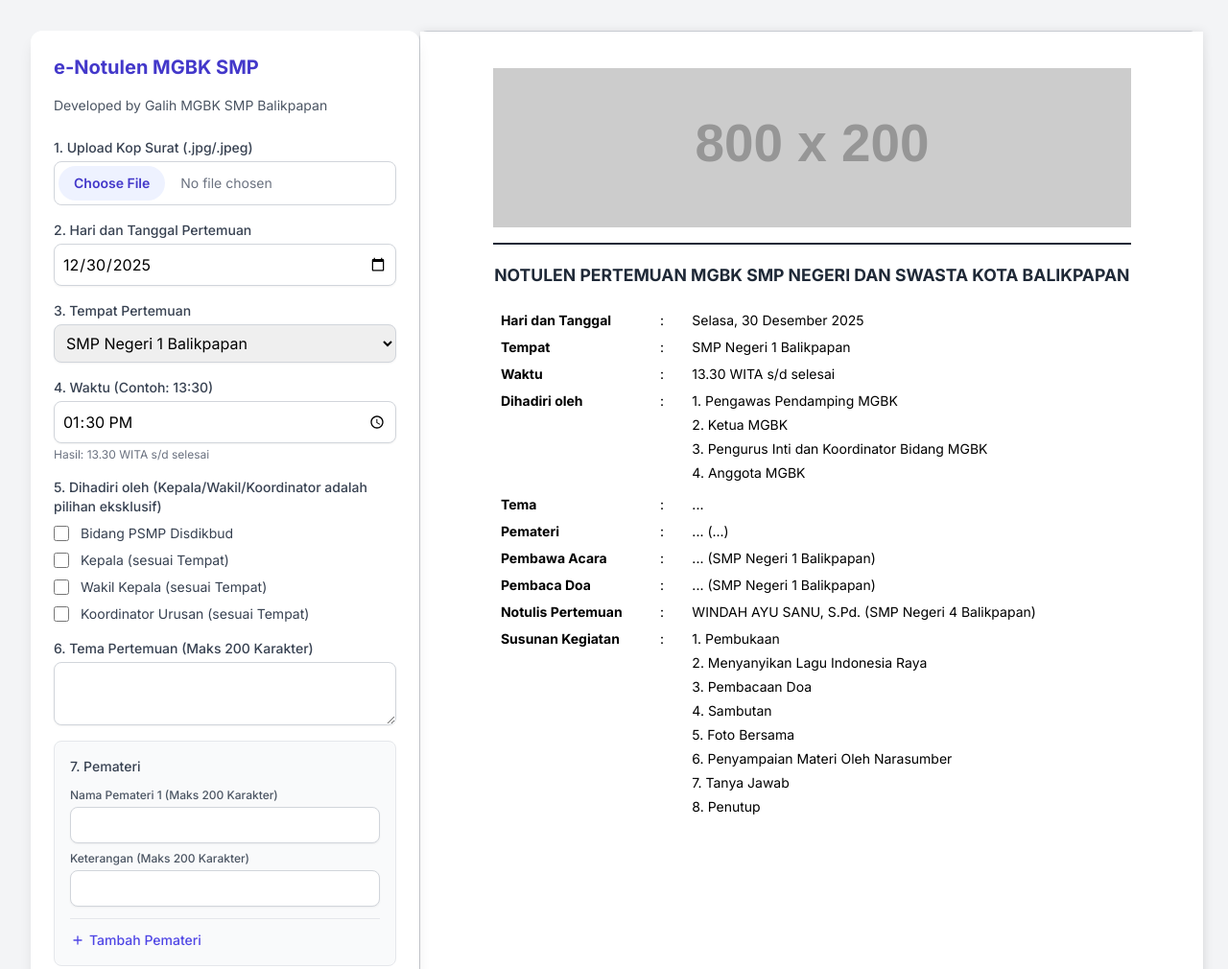
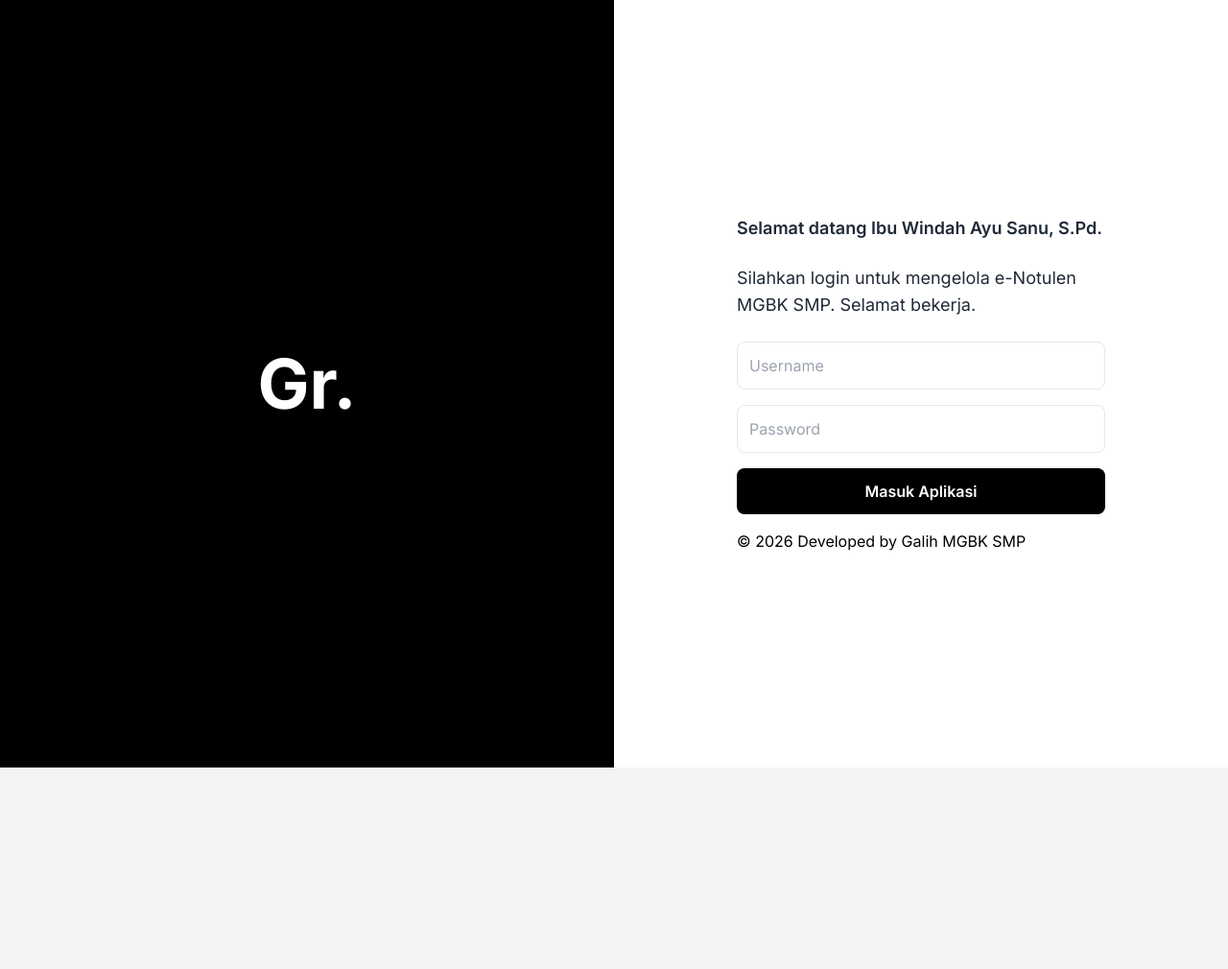
Before and after one commit to galih-ai/e-Notulen, a plain HTML site: page index.html in a window 1280 px wide. Shown: the top 1010 px of the page at 96% size. After the commit the page ends 800 px from the top, so only its background shows below. Drawn offline with nearby package versions, Linux system fonts and the light colour scheme; placeholder pictures from the web are drawn by us.

Commit message:
index + login.html

```diff
--- a/index.html
+++ b/index.html
@@ -242,6 +242,76 @@ td.uraian {
 
 </style>
 </head>
+<body class="bg-gray-100 min-h-screen">
+
+<!-- ================= LANDING PAGE ================= -->
+<div id="landingPage" class="w-screen h-screen flex">
+
+    <!-- KIRI HITAM -->
+    <div class="w-1/2 bg-black flex items-center justify-center">
+        <h1 class="text-white text-7xl font-bold">Gr.</h1>
+    </div>
+
+    <!-- KANAN PUTIH -->
+    <div class="w-1/2 bg-white flex items-center justify-center">
+        <div class="w-full max-w-sm">
+
+            <h2 class="text-lg font-semibold text-gray-800 mb-6">
+                Selamat datang Ibu Windah Ayu Sanu, S.Pd.
+            </h2>
+            <h2 class="text-lg text-gray-800 mb-6">
+                Silahkan login untuk mengelola e-Notulen MGBK SMP. Selamat bekerja.
+            </h2>
+
+            <div class="space-y-4">
+                <input
+                    id="username"
+                    type="text"
+                    placeholder="Username"
+                    class="w-full border rounded-lg p-3"
+                />
+
+                <input
+                    id="password"
+                    type="password"
+                    placeholder="Password"
+                    class="w-full border rounded-lg p-3"
+                />
+
+                <button
+                    onclick="login()"
+                    class="w-full bg-black text-white py-3 rounded-lg font-semibold hover:bg-gray-800"
+                >
+                    Masuk Aplikasi
+                </button>
+<div className="mt-8 pt-6 border-t border-slate-100 text-center text-[9px] text-slate-400">
+  <span>&copy; 2026</span>
+  <span className="ml-2">Developed by Galih MGBK SMP</span>
+</div>
+                <p id="loginError" class="text-red-600 text-sm hidden">
+                    Username atau password salah
+                </p>
+            </div>
+        </div>
+    </div>
+
+</div>
+
+<!-- ================= APLIKASI e-NOTULEN ================= -->
+<div id="appPage" class="hidden">
+
+    <!-- TOMBOL LOGOUT -->
+    <div class="w-full bg-gray-800 text-white px-6 py-3 flex justify-between items-center">
+        <span class="font-semibold">e-Notulen MGBK SMP</span>
+        <button
+            onclick="logout()"
+            class="bg-red-600 px-4 py-2 rounded-lg hover:bg-red-700"
+        >
+            Logout
+        </button>
+    </div>
+
+<!-- ================= APLIKASI e-NOTULEN ================= -->
 <body class="bg-gray-100 min-h-screen p-4 sm:p-8">
 
     <div class="max-w-7xl mx-auto flex flex-col lg:flex-row gap-0">
@@ -249,7 +319,7 @@ td.uraian {
         <!-- Panel Input (Kiri) -->
         <div class="input-panel w-full lg:w-1/3 bg-white p-6 rounded-xl shadow-lg h-full sticky top-8">
             <h2 class="text-xl font-bold mb-4 text-indigo-700">e-Notulen MGBK SMP</h2>
-            <p class="text-sm text-gray-600 mb-6">Developed by Galih MGBK SMP Balikpapan</p>
+            <p class="text-sm text-gray-600 mb-6">Form Pengisian</p>
 
             <!-- FORM START -->
             <form id="notulenForm" class="space-y-4">
@@ -1151,5 +1221,29 @@ function renderPengesahan() {
         };
 
     </script>
+<script>
+function login() {
+    const user = document.getElementById('username').value;
+    const pass = document.getElementById('password').value;
+    const error = document.getElementById('loginError');
+
+    if (user === 'Sekretaris_Andalan' && pass === 'W1nd4h') {
+        document.getElementById('landingPage').classList.add('hidden');
+        document.getElementById('appPage').classList.remove('hidden');
+        error.classList.add('hidden');
+    } else {
+        error.classList.remove('hidden');
+    }
+}
+
+function logout() {
+    document.getElementById('appPage').classList.add('hidden');
+    document.getElementById('landingPage').classList.remove('hidden');
+
+    // reset form
+    document.getElementById('username').value = '';
+    document.getElementById('password').value = '';
+}
+</script>
 </body>
 </html>
```
